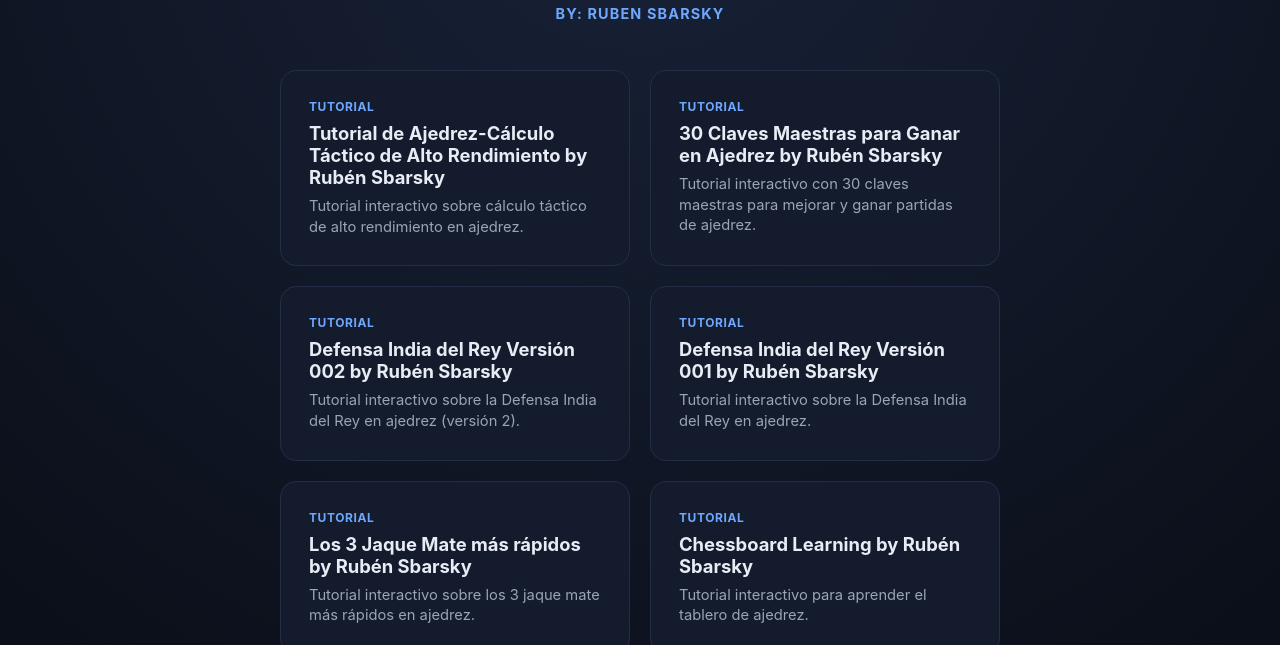
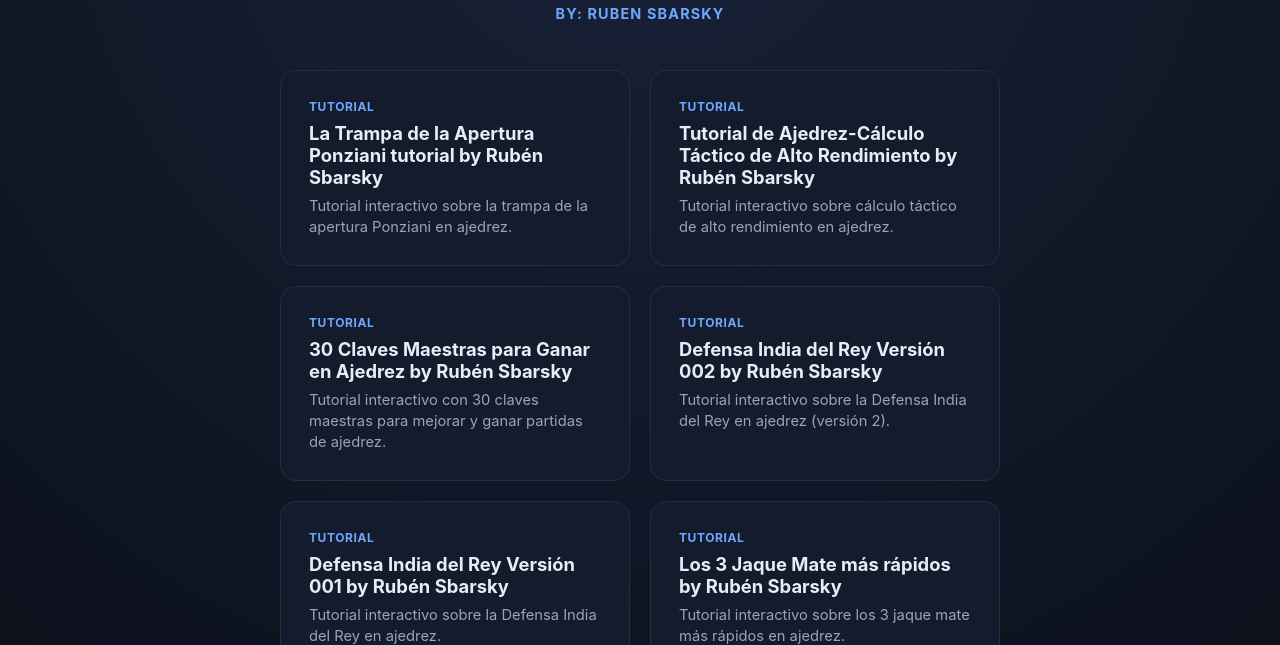
Before and after one commit to rubenurbano/tutoriales-ajedrez, a plain HTML site: page index.html in a window 1280 px wide. Shown: the part 155-800 px from the top of the page. Drawn offline with Linux system fonts and the light colour scheme.

Commit message:
Añadir tarjeta: La Trampa de la Apertura Ponziani

```diff
--- a/index.html
+++ b/index.html
@@ -91,6 +91,12 @@
   <p class="author">By: Ruben Sbarsky</p>
 
   <div class="grid">
+    <a class="card" href="trampa-apertura-ponziani.html">
+      <span class="tag">Tutorial</span>
+      <h2>La Trampa de la Apertura Ponziani tutorial by Rubén Sbarsky </h2>
+      <p>Tutorial interactivo sobre la trampa de la apertura Ponziani en ajedrez.</p>
+    </a>
+
     <a class="card" href="calculo-tactico-alto-rendimiento.html">
       <span class="tag">Tutorial</span>
       <h2>Tutorial de Ajedrez-Cálculo Táctico de Alto Rendimiento by Rubén Sbarsky </h2>
```
